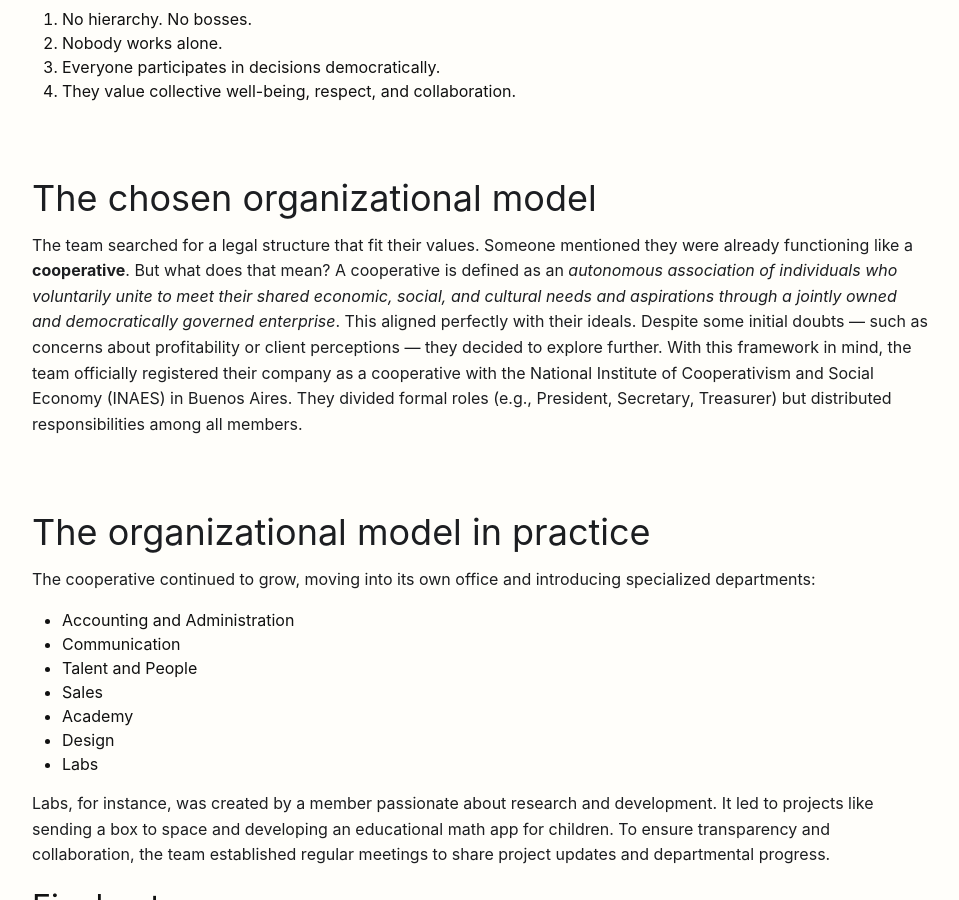
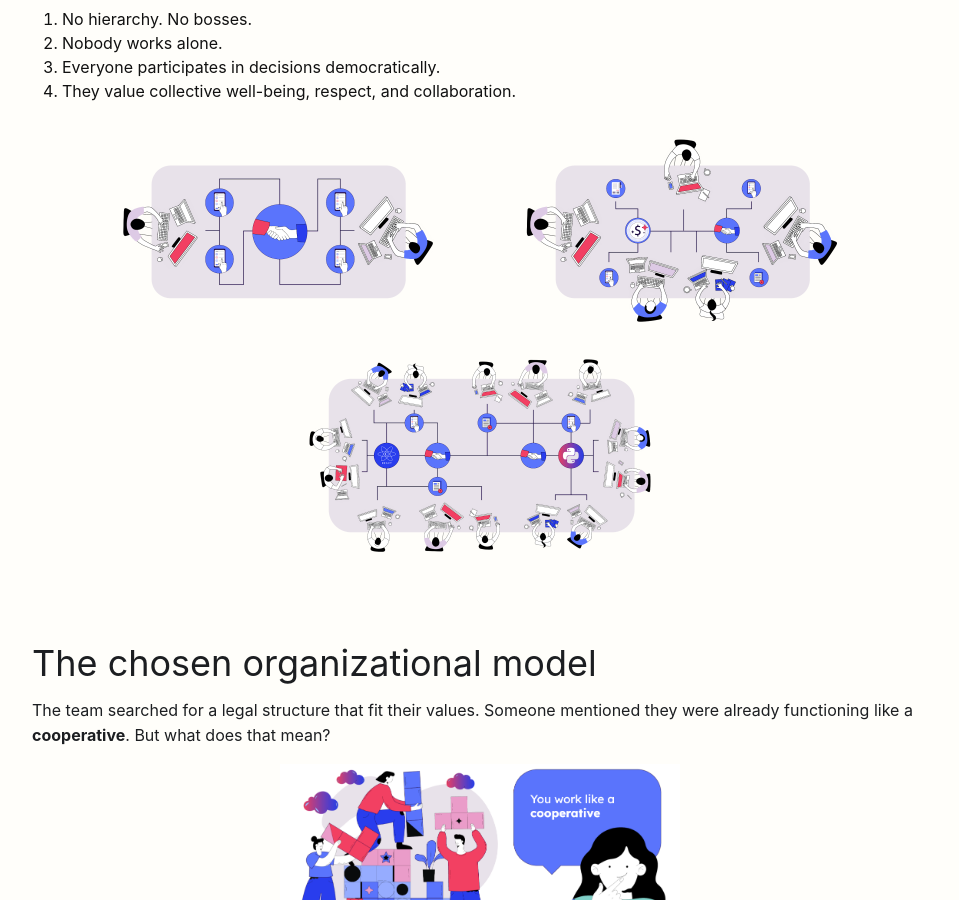
Before and after one commit to eryxcoop/eryxcoop.github.io, a Jekyll site: the page built from _posts/2024-12-13-Team-Players.md, in a window 1280 px wide and 900 px high, scrolled down 1948 px. Shown: the whole window, without its empty margins (160-1119 px from the left). Built offline with Jekyll 4.4.1, drawn with Linux system fonts in a browser that asks for light colours; some web fonts are replaced; some of the changed text lies outside the part shown.

Commit message:
Team players - Add images

```diff
--- a/_posts/2024-12-13-Team-Players.md
+++ b/_posts/2024-12-13-Team-Players.md
@@ -54,11 +54,28 @@ Their key principles emerged:
 3. Everyone participates in decisions democratically.
 4. They value collective well-being, respect, and collaboration.
 
+<p style="text-align: center">
+
+<img src="/assets/img/team-players/team-players-1-growing.png" alt="growing" width=400 />
+
+<img src="/assets/img/team-players/team-players-2-growing.png" alt="growing" width=400 />
+
+<img src="/assets/img/team-players/team-players-3-growing.png" alt="growing" width=400 />
+
+</p>
+
 ### The chosen organizational model
 
 The team searched for a legal structure that fit their values.
 Someone mentioned they were already functioning like a **cooperative**.
 But what does that mean?
+
+<p style="text-align: center">
+
+<img src="/assets/img/team-players/team-players-4-cooperative.png" alt="growing" width=400 />
+
+</p>
+
 A cooperative is defined as an _autonomous association of individuals who voluntarily unite to meet their shared economic, social, and cultural needs and aspirations through a jointly owned and democratically governed enterprise_.
 This aligned perfectly with their ideals.
 Despite some initial doubts — such as concerns about profitability or client perceptions — they decided to explore further.
@@ -87,3 +104,9 @@ Our group, Eryx, is now a cooperative of over 36 members, including PhDs, univer
 We've worked with over 50 clients worldwide, focusing on Cryptography, Computer Vision, and Education.
 Above all, we remain horizontal and transparent.
 We have been working this way for 13 years, and we are incredibly proud of what we have built together.
+
+<p style="text-align: center">
+
+<img src="/assets/img/team-players/team-players-5-eryx.jpg" alt="growing" width=400 />
+
+</p>
```
Also changed, not shown: assets/img/team-players/team-players-1-growing.png (added), assets/img/team-players/team-players-2-growing.png (added), assets/img/team-players/team-players-3-growing.png (added), assets/img/team-players/team-players-4-cooperative.png (added), assets/img/team-players/team-players-5-eryx.jpg (added).
